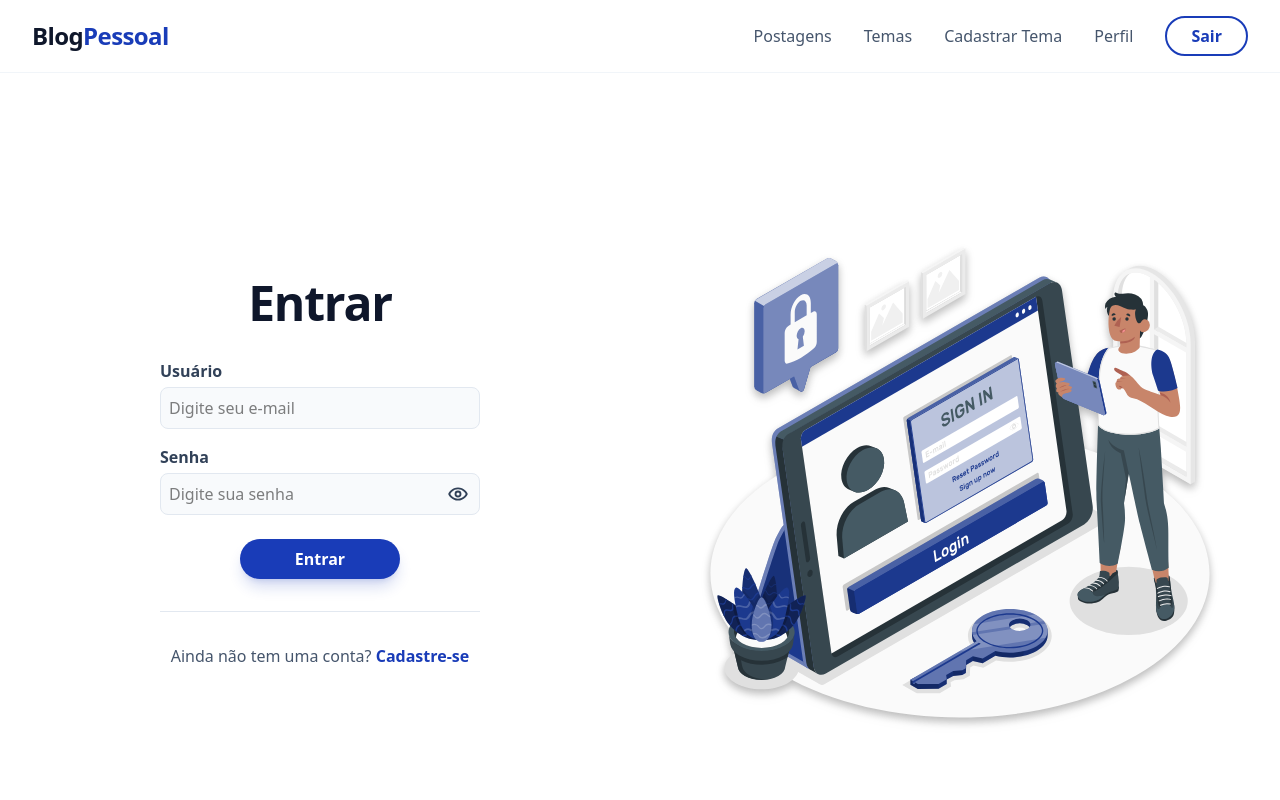
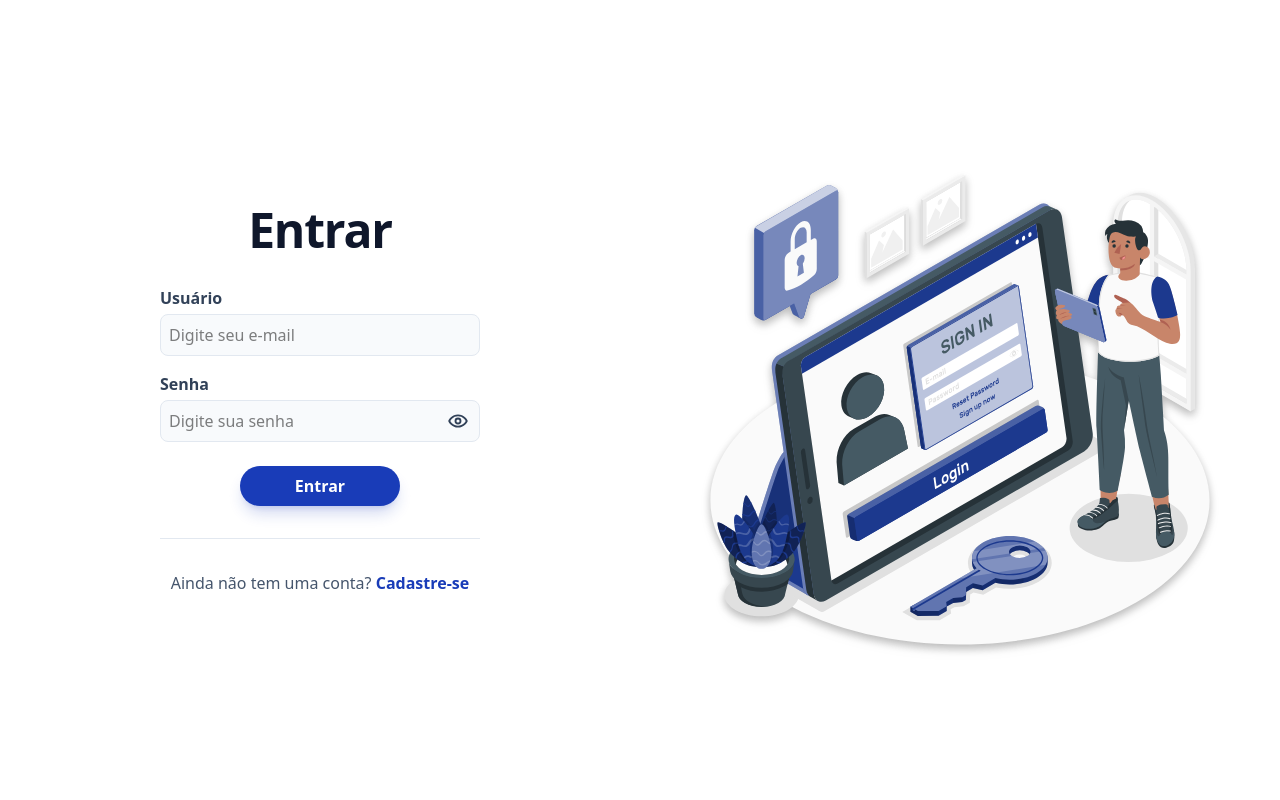
Before and after one commit to Eduarddoribeiro/blog-pessoal-react, a React (Vite) app: page / in a window 1280 px wide. Shown: the top 800 px of the page. Built offline with nearby package versions, Linux system fonts and the light colour scheme.

Commit message:
feat(navbar): implementa renderização condicional baseada na autenticação

```diff
--- a/src/components/navbar/Navbar.tsx
+++ b/src/components/navbar/Navbar.tsx
@@ -1,4 +1,4 @@
-import { useContext, useState } from 'react';
+import { useContext, useState, type ReactNode } from 'react';
 import { Link, useNavigate } from 'react-router-dom';
 import { AuthContext } from '../../contexts/AuthContext';
 import { ListIcon, XIcon } from '@phosphor-icons/react';
@@ -6,7 +6,7 @@ import { ListIcon, XIcon } from '@phosphor-icons/react';
 function Navbar() {
 
     const navigate = useNavigate();
-    const { handleLogout } = useContext(AuthContext);
+    const { usuario, handleLogout } = useContext(AuthContext);
     const [isOpen, setIsOpen] = useState(false);
 
     function logout() {
@@ -19,8 +19,11 @@ function Navbar() {
         setIsOpen(!isOpen)
     }
 
-    return (
-        <>
+
+    let component: ReactNode
+
+    if (usuario.token !== "") {
+        component = (
             <nav className="w-full bg-white/90 backdrop-blur-sm border-b border-slate-100 sticky top-0 z-50">
                 <div className="container flex justify-between items-center px-8 py-4 mx-auto">
                     <Link to='/home' className="text-2xl font-extrabold text-slate-900 tracking-tight">
@@ -49,11 +52,17 @@ function Navbar() {
                             <Link to='/temas' onClick={toggleMenu} className='hover:text-blue-800'>Temas</Link>
                             <Link to='/cadastrartema' onClick={toggleMenu} className='hover:text-blue-800'>Cadastrar Tema</Link>
                             <Link to='/perfil' onClick={toggleMenu} className='hover:text-blue-800'>Perfil</Link>
-                            <Link to='/' onClick={() => { toggleMenu(); logout(); }} className='hover:text-blue-800'>Sair</Link>
+                            <Link to='/' onClick={() => { toggleMenu(); logout(); }} className='hover:text-blue-800 text-red-500'>Sair</Link>
                         </div>
                     </div>
                 )}
             </nav>
+        )
+    }
+
+    return (
+        <>
+            {component}
         </>
     )
 }
```
